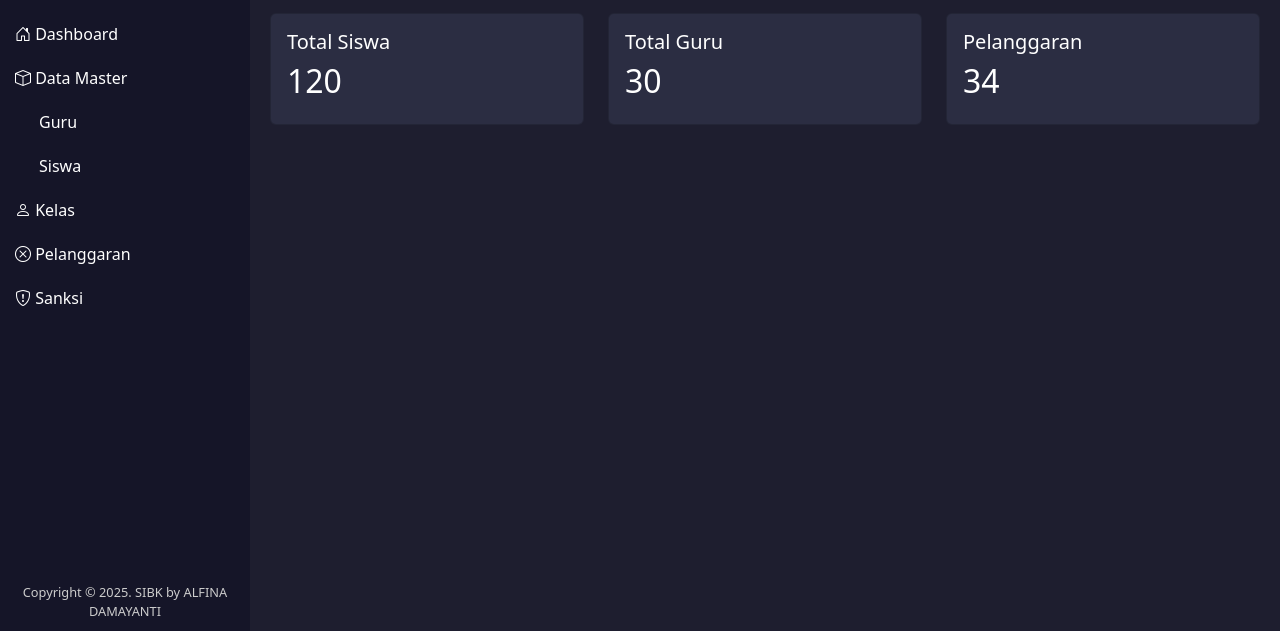
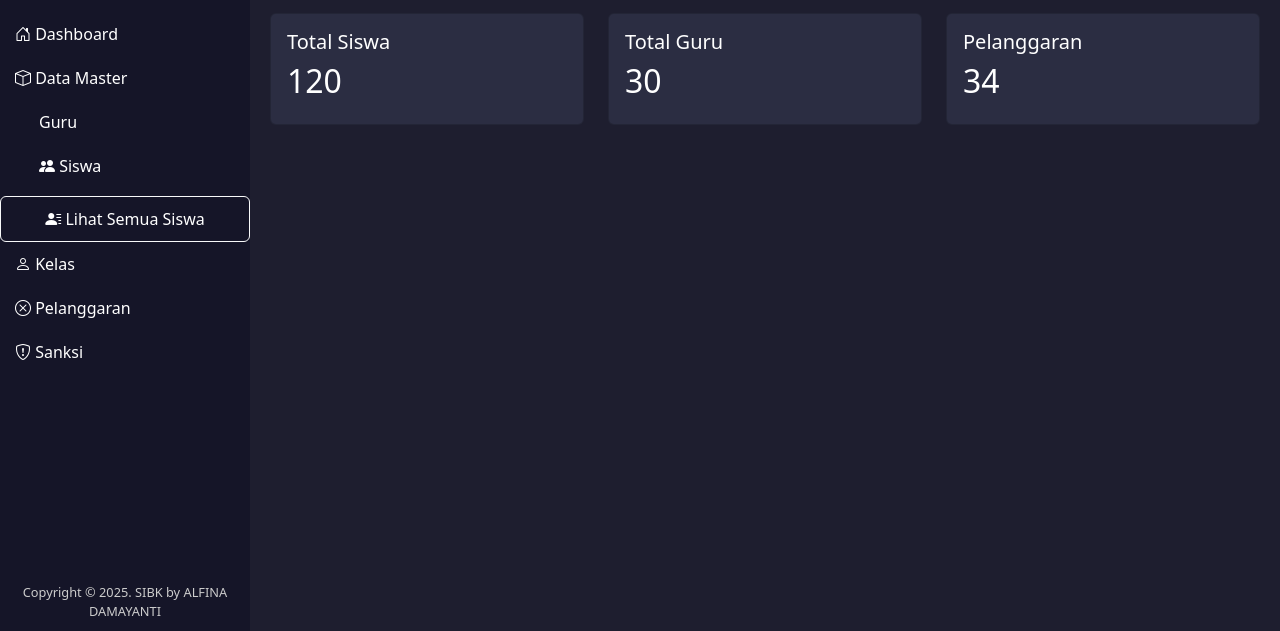
Before and after one commit to alfinadamayanti-pn/sibk, a plain HTML site: page index.html in a window 1280 px wide. Both pictures are taken after a click on the link "Data Master". Shown: the part 169-800 px from the top of the page. Drawn offline with nearby package versions, Linux system fonts and the light colour scheme.

Commit message:
Update index.html

```diff
--- a/index.html
+++ b/index.html
@@ -55,7 +55,11 @@
     <a class="nav-link" data-bs-toggle="collapse" href="#dataMaster"><i class="bi bi-box"></i> Data Master</a>
     <div class="collapse" id="dataMaster">
       <a href="#" class="nav-link ms-4">Guru</a>
-      <a href="#" class="nav-link ms-4" href="data-siswa.php" class="nav-link"></i>Siswa</a>
+        <a href="#" class="nav-link ms-4" href="data-siswa.html" class="nav-link ms-4">
+  <i class="bi bi-people-fill"></i> Siswa <a href="data-siswa.html" class="btn btn-outline-light mt-2">
+  <i class="bi bi-person-lines-fill"></i> Lihat Semua Siswa
+</a>
+
     </div>
 
     <a class="nav-link" data-bs-toggle="collapse" href="#kelas"><i class="bi bi-person"></i> Kelas</a>
@@ -101,8 +105,7 @@
         <div class="card text-white mb-3">
           <div class="card-body">
             <h5>Total Siswa</h5>
-            <h2>120
-</h2>
+     <h2>120</h2>
           </div>
         </div>
       </div>
```
